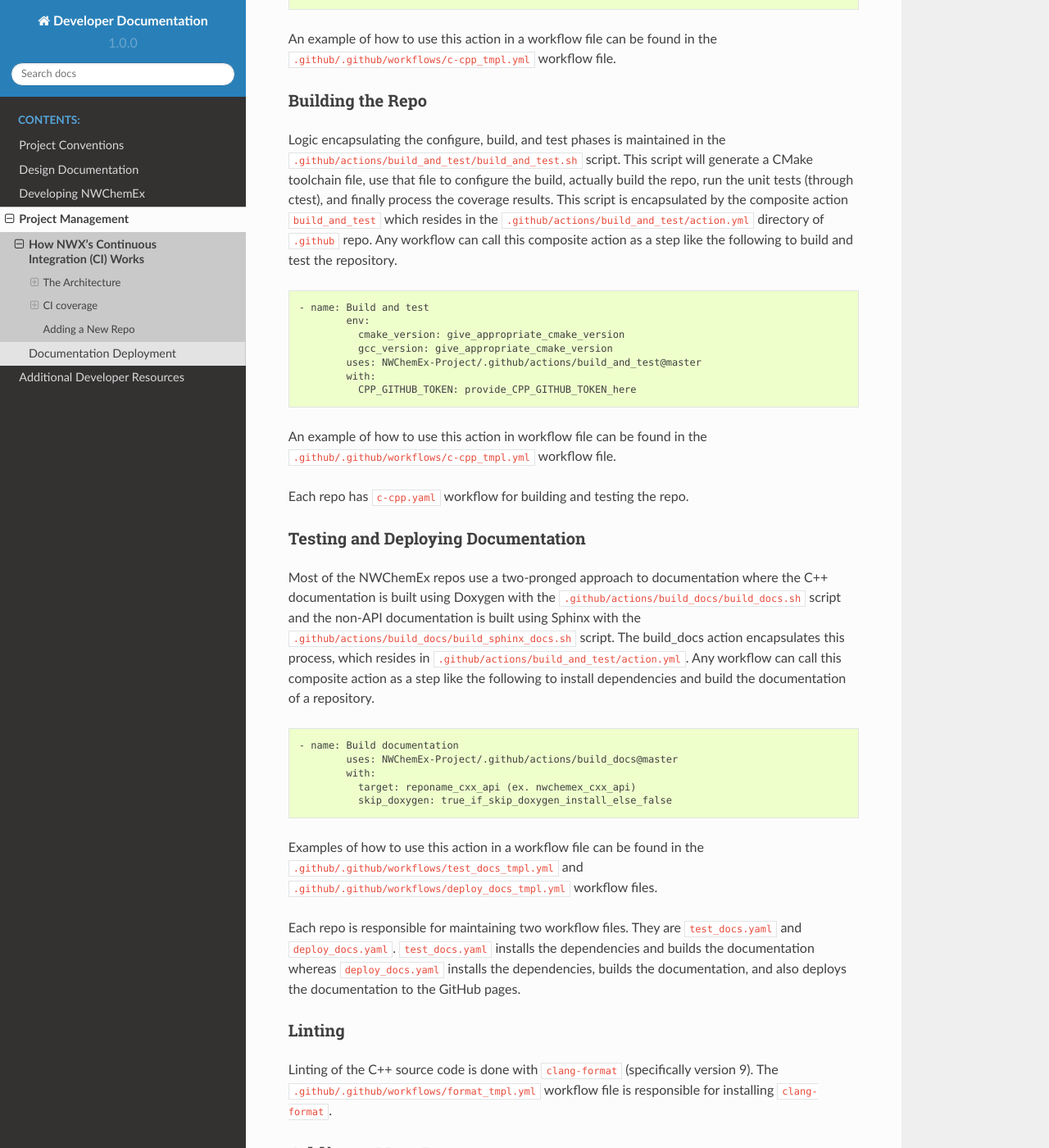
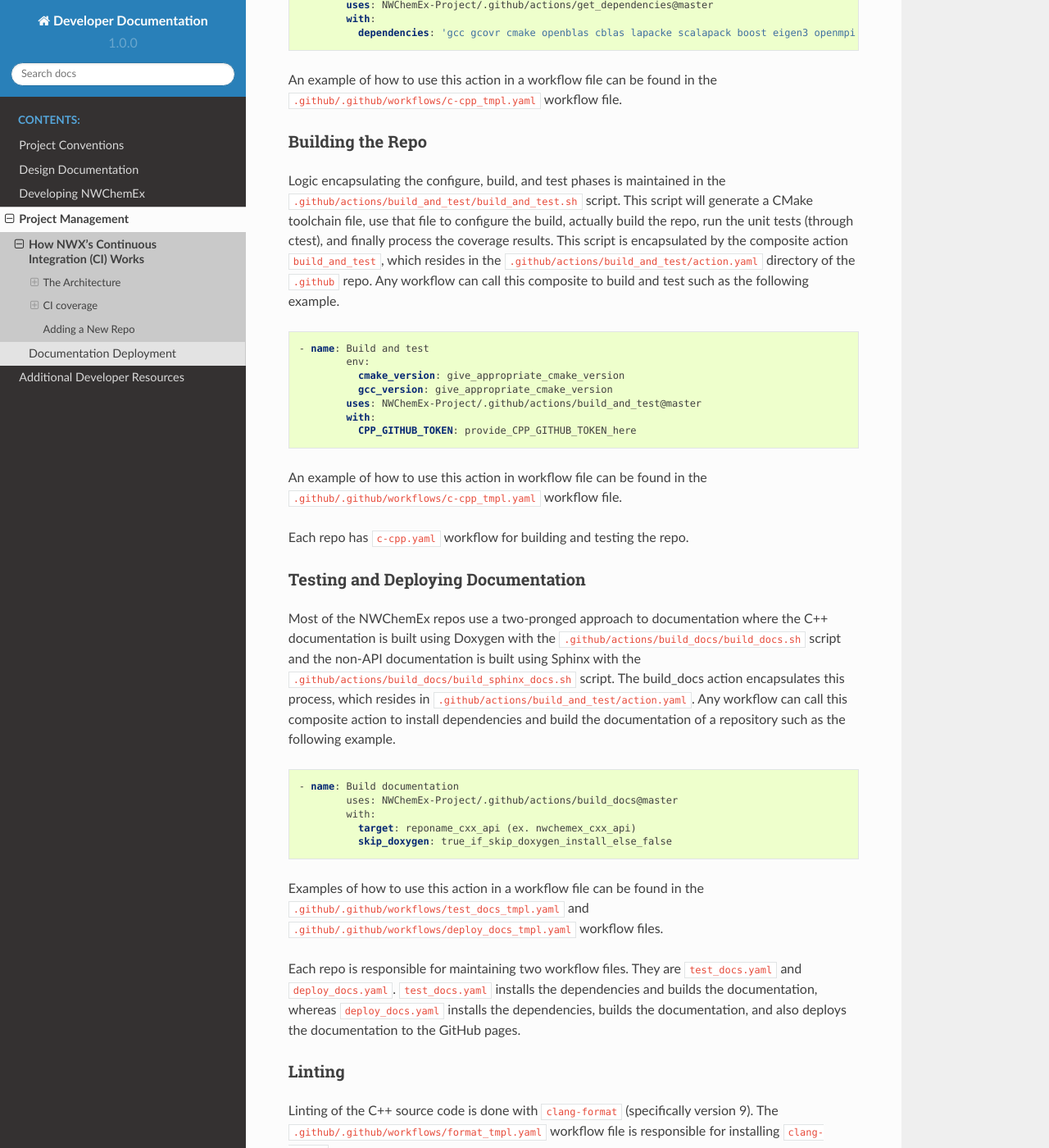
Before and after one commit to NWChemEx/.github, a Sphinx documentation site: the page built from docs/source/project_management/ci_maintainer_notes.rst, in a window 1280 px wide and 1400 px high, scrolled down 3557 px. Shown: the whole window at 82% size. Built offline with Sphinx 7.4.7 and the Read the Docs theme 2.0.0, drawn with Linux system fonts in a browser that asks for light colours; some of the changed text lies outside the part shown.

Commit message:
additional changes and fixed yaml

```diff
--- a/docs/source/project_management/ci_maintainer_notes.rst
+++ b/docs/source/project_management/ci_maintainer_notes.rst
@@ -5,15 +5,16 @@
 The purpose of this page is to document various aspects of NWX's CI.
 
 NWX has a lot of repositories. And more repositories will be added into NWX. To make the CIs of
-NWX generic and re-useable, we used `reuseable workflows<https://docs.github.com/en/actions/using-workflows/reusing-workflows>`
-with `composite actions<https://docs.github.com/en/actions/creating-actions/creating-a-composite-action>`
+NWX generic and re-useable, we used `reuseable workflows <https://docs.github.com/en/actions/using-workflows/reusing-workflows>`__
+with `composite actions <https://docs.github.com/en/actions/creating-actions/creating-a-composite-action>`__
 for designing our
 CI architecture. The goal of this design was to keep the number of codes as minimal as possible in
 the individual repositories and to ensure maximum re-use of CI components across multiple repositories.
 
 Here are a few useful tutorials on workflows in GitHub:
-* `Quickstart for GitHub Actions <https://docs.github.com/en/actions/quickstart>`
-* `GitHub Actions Tutorial, From Zero to Hero in 90 minutes <https://www.youtube.com/watch?v=TLB5MY9BBa4>`
+
+- `Quickstart for GitHub Actions <https://docs.github.com/en/actions/quickstart>`__
+- `GitHub Actions Tutorial, From Zero to Hero in 90 minutes <https://www.youtube.com/watch?v=TLB5MY9BBa4>`__
 
 The Architecture
 ================
@@ -34,33 +35,33 @@
 c. ``format.yaml``: This lints the C++ source code;
 d. ``test_docs.yaml``: This installs the dependencies and builds the documentation.
 
-In the architecture image these workflows are pictured as ``Task{{1,2,3,4}}.yml``.
+In the architecture image these workflows are pictured as ``Task{{1,2,3,4}}.yaml``.
 
 Each of those workflows calls their corresponding template workflows that resides in the ``.github`` repository with some input parameters. These calls are as follows:
 
-a. ``c-cpp.yaml`` calls the ``c-cpp_tmpl.yml`` template workflow with inputs ``dependencies`` and ``CPP_GITHUB_TOKEN``;
-b. ``deploy_docs.yaml`` calls the ``deploy_docs_tmpl.yml`` template workflow with inputs ``target``, ``dependencies``, and ``skip_doxygen``;
-c. ``format.yaml`` calls the ``format_tmpl.yml`` template workflow with input ``source``; and
-d. ``test_docs.yaml`` calls the ``test_docs_tmpl.yml`` template workflow with input ``target``, ``dependencies``, and ``skip_doxygen``.
+a. ``c-cpp.yaml`` calls the ``c-cpp_tmpl.yaml`` template workflow with inputs ``dependencies`` and ``CPP_GITHUB_TOKEN``;
+b. ``deploy_docs.yaml`` calls the ``deploy_docs_tmpl.yaml`` template workflow with inputs ``target``, ``dependencies``, and ``skip_doxygen``;
+c. ``format.yaml`` calls the ``format_tmpl.yaml`` template workflow with input ``source``; and
+d. ``test_docs.yaml`` calls the ``test_docs_tmpl.yaml`` template workflow with inputs ``target``, ``dependencies``, and ``skip_doxygen``.
 
 
 2. CALLEE (REUSABLE) WORKFLOWS LAYER
 ------------------------------------
 
-**Template reusable workflows of the .github repository:** We have four template workflows and they reside in the .github repository. So, these are the organization-wide generic template workflows that are used by all other repositories for their workflows. They have similar functions to the top level layer and are:
+**Template reusable workflows of the .github repository:** We have four template workflows and they reside in the .github repository. These are the organization-wide generic template workflows that are used by all other repositories for their workflows. The following are the templates for the functions described at the top level layer:
 
-a. ``c-cpp_tmpl.yml``
-b. ``deploy_docs_tmpl.yml``
-c. ``format_tmpl.yml``
-d. ``test_docs_tmpl.yml``
+a. ``c-cpp_tmpl.yaml``
+b. ``deploy_docs_tmpl.yaml``
+c. ``format_tmpl.yaml``
+d. ``test_docs_tmpl.yaml``
 
-The template workflows are pictured as ``Task{{1,2,3,4}}_tmpl.yml`` in the architecture image.
+The template workflows are pictured as ``Task{{1,2,3,4}}_tmpl.yaml`` in the architecture image.
 
 These template workflows receive the input parameters from the topmost layer workflow files from which they have been called. They also use some common custom actions developed by us along with the inputs received from the caller workflows. For example:
 
-a. ``c-cpp_tmpl.yml`` uses the custom actions ``get_dependencies`` with input param ``dependencies`` and ``build_and_test`` with input param ``CPP_GITHUB_TOKEN``.
-b. ``deploy_docs_tmpl.yml`` uses the custom actions ``get_dependencies`` with input param ``dependencies`` and ``build_docs`` with input params ``target`` and ``skip_doxygen``.
-c. ``test_docs_tmpl.yml`` uses the custom actions ``get_dependencies`` with input param ``dependencies`` and ``build_docs`` with input params ``target`` and ``skip_doxygen``.
+a. ``c-cpp_tmpl.yaml`` uses the custom action ``get_dependencies`` with input parameter ``dependencies`` and the custom action ``build_and_test`` with input parameter ``CPP_GITHUB_TOKEN``.
+b. ``deploy_docs_tmpl.yaml`` uses the custom action ``get_dependencies`` with input parameter ``dependencies`` and the custom action ``build_docs`` with input parameters ``target`` and ``skip_doxygen``.
+c. ``test_docs_tmpl.yaml`` uses the custom action ``get_dependencies`` with input parameter ``dependencies`` and the custom action ``build_docs`` with input parameters ``target`` and ``skip_doxygen``.
 
 3. COMPOSITE ACTIONS LAYER
 --------------------------
@@ -68,20 +69,20 @@
 **Custom actions of the .github repository:** The third layer consists of the actions that are used by
 the template workflows (previous layer) in the ``.github`` repository. The custom actions are also
 developed in a generic manner so that they can be used across all the repositories in the NWX organization
-and are composite actions. The custom composite actions are located at the
+and are composite actions. The custom composite actions are located in the
 ``.github/actions`` directory. There are currently 3 composite actions:
 
 a. ``build_and_test``
 b. ``build_docs``
 c. ``get_dependencies``
 
-These composite actions are illustrated as ``Action{{1,2,3}}.yml`` in the architecture image.
+These composite actions are illustrated as ``Action{{1,2,3}}.yaml`` in the architecture image.
 
 All these composite actions usually run some bash scripts with input parameters that are passed to it from the template workflows. For example:
 
-a. ``build_and_test`` action runs the ``build_and_test.sh`` bash scripts with input parameters ``CPP_GITHUB_TOKEN``;
-b. ``build_docs`` action runs the ``build_docs.sh`` bash script with input parameters ``target``, if the ``doxygen`` dependency is required; otherwise it runs the ``build_sphinx_docs.sh`` bash script without any parameters;
-c. ``get_dependencies`` action runs the ``get_dependencies.sh`` bash script with input parameters ``dependencies``.
+a. ``build_and_test`` action runs the ``build_and_test.sh`` bash scripts with input parameter ``CPP_GITHUB_TOKEN``;
+b. ``build_docs`` action runs the ``build_docs.sh`` bash script with input parameter ``target``, if the ``doxygen`` dependency is required; otherwise it runs the ``build_sphinx_docs.sh`` bash script without any parameters;
+c. ``get_dependencies`` action runs the ``get_dependencies.sh`` bash script with input parameter ``dependencies``.
 
 
 4. BASH SCRIPTS LAYER (BOTTOM LAYER)
@@ -103,9 +104,9 @@
 All logic for installing the dependencies of a repository is maintained in the
 ``.github/actions/get_dependencies/get_dependencies.sh`` script. This script takes a list of
 dependencies to install and installs them. The GitHub workflows should get their
-dependencies by calling this script. This script is encapsulated by the composite action ``get_dependencies`` which resides in the ``.github/actions/get_dependencies/action.yml`` directory of the ``.github`` repo. Any workflow can call this composite action as a step with a list of dependencies to install those dependencies such as the following example.
+dependencies by calling this script. This script is encapsulated by the composite action ``get_dependencies`` which resides in the ``.github/actions/get_dependencies/action.yaml`` directory of the ``.github`` repo. Any workflow can call this composite action as a step with a list of dependencies to install those dependencies such as the following example.
 
-.. code-block:: yml
+.. code-block:: yaml
 
    - name: Get dependencies
            env:
@@ -115,7 +116,7 @@
            with:
              dependencies: 'gcc gcovr cmake openblas cblas lapacke scalapack boost eigen3 openmpi cppyy numpy libint'
 
-An example of how to use this action in a workflow file can be found in the ``.github/.github/workflows/c-cpp_tmpl.yml`` workflow file.
+An example of how to use this action in a workflow file can be found in the ``.github/.github/workflows/c-cpp_tmpl.yaml`` workflow file.
 
 Building the Repo
 -----------------
@@ -123,9 +124,9 @@
 Logic encapsulating the configure, build, and test phases is maintained in the
 ``.github/actions/build_and_test/build_and_test.sh`` script. This script will generate a CMake
 toolchain file, use that file to configure the build, actually build the repo,
-run the unit tests (through ctest), and finally process the coverage results. This script is encapsulated by the composite action ``build_and_test`` which resides in the ``.github/actions/build_and_test/action.yml`` directory of ``.github`` repo. Any workflow can call this composite action as a step like the following to build and test the repository.
+run the unit tests (through ctest), and finally process the coverage results. This script is encapsulated by the composite action ``build_and_test``, which resides in the ``.github/actions/build_and_test/action.yaml`` directory of the ``.github`` repo. Any workflow can call this composite to build and test such as the following example.
 
-.. code-block:: yml2
+.. code-block:: yaml
 
    - name: Build and test
            env:
@@ -135,7 +136,7 @@
            with:
              CPP_GITHUB_TOKEN: provide_CPP_GITHUB_TOKEN_here
 
-An example of how to use this action in workflow file can be found in the ``.github/.github/workflows/c-cpp_tmpl.yml`` workflow file.
+An example of how to use this action in workflow file can be found in the ``.github/.github/workflows/c-cpp_tmpl.yaml`` workflow file.
 
 Each repo has ``c-cpp.yaml`` workflow for building and testing the repo.
 
@@ -143,9 +144,9 @@
 -----------------------------------
 
 Most of the NWChemEx repos use a two-pronged approach to documentation where the
-C++ documentation is built using Doxygen with the ``.github/actions/build_docs/build_docs.sh`` script and the non-API documentation is built using Sphinx with the ``.github/actions/build_docs/build_sphinx_docs.sh`` script. The build_docs action encapsulates this process, which resides in ``.github/actions/build_and_test/action.yml``. Any workflow can call this composite action as a step like the following to install dependencies and build the documentation of a repository.
+C++ documentation is built using Doxygen with the ``.github/actions/build_docs/build_docs.sh`` script and the non-API documentation is built using Sphinx with the ``.github/actions/build_docs/build_sphinx_docs.sh`` script. The build_docs action encapsulates this process, which resides in ``.github/actions/build_and_test/action.yaml``. Any workflow can call this composite action to install dependencies and build the documentation of a repository such as the following example.
 
-.. code-block:: yml3
+.. code-block:: yaml
 
    - name: Build documentation
            uses: NWChemEx-Project/.github/actions/build_docs@master
@@ -153,17 +154,17 @@
              target: reponame_cxx_api (ex. nwchemex_cxx_api)
              skip_doxygen: true_if_skip_doxygen_install_else_false
 
-Examples of how to use this action in a workflow file can be found in the ``.github/.github/workflows/test_docs_tmpl.yml`` and ``.github/.github/workflows/deploy_docs_tmpl.yml`` workflow files.
+Examples of how to use this action in a workflow file can be found in the ``.github/.github/workflows/test_docs_tmpl.yaml`` and ``.github/.github/workflows/deploy_docs_tmpl.yaml`` workflow files.
 
 
-Each repo is responsible for maintaining two workflow files. They are ``test_docs.yaml`` and ``deploy_docs.yaml``. ``test_docs.yaml`` installs the dependencies and builds the documentation whereas ``deploy_docs.yaml`` installs the dependencies, builds the documentation, and also deploys the documentation to the GitHub pages.
+Each repo is responsible for maintaining two workflow files. They are ``test_docs.yaml`` and ``deploy_docs.yaml``. ``test_docs.yaml`` installs the dependencies and builds the documentation, whereas ``deploy_docs.yaml`` installs the dependencies, builds the documentation, and also deploys the documentation to the GitHub pages.
 
 
 Linting
 -------
 
 Linting of the C++ source code is done with ``clang-format`` (specifically version
-9). The ``.github/.github/workflows/format_tmpl.yml`` workflow file is responsible for installing ``clang-format``.
+9). The ``.github/.github/workflows/format_tmpl.yaml`` workflow file is responsible for installing ``clang-format``.
 
 Adding a New Repo
 =================
@@ -172,50 +173,50 @@
 
 1. To install dependencies, build, and test a repo, first copy the ``c-cpp.yaml`` file from ``NWChemEx-Project/NWChemEx/.github/workflows/c-cpp.yaml``. Now we only need to change the ``dependencies`` parameter and only give the names of the dependencies that are required by the new repo. Everything else remains the same.
 
-This ``c-cpp.yaml`` file will call the ``c-cpp_tmpl.yml`` file of the centralized ``.github`` repo and take care of the rest of the tasks for you!!!
+This ``c-cpp.yaml`` file will call the ``c-cpp_tmpl.yaml`` file of the centralized ``.github`` repo and take care of the rest of the tasks for you!!!
 
 2. To install dependencies and build the documentation, first copy the ``test_docs.yaml`` file from ``NWChemEx-Project/NWChemEx/.github/workflows/test_docs.yaml``. It has the following parameters where the values should be changed (primarily the reponame):
 
-.. code-block:: yml
+.. code-block:: yaml
 
    target: reponame_cxx_api (for example: nwchemex_cxx_api)
    dependencies: cmake doxygen sphinx
 
 However if you do not need Doxygen, then the text should be as follows:
 
-.. code-block:: yml
+.. code-block:: yaml
 
    dependencies: sphinx
    skip_doxygen: true
 
 Notice that the ``target`` is not required.
 
-The ``test_docs.yaml`` file will call the ``test_docs_tmpl.yml`` file of the centralized ``.github`` repo and take care of the rest of the tasks for you!!!
+The ``test_docs.yaml`` file will call the ``test_docs_tmpl.yaml`` file of the centralized ``.github`` repo and take care of the rest of the tasks for you!!!
 
 3. To install the dependencies, build the documentation, and also to deploy the documentation to GitHub pages, first copy the ``deploy_docs.yaml`` file from ``NWChemEx-Project/NWChemEx/.github/workflows/deploy_docs.yaml``. It has the following parameters and the values (primarily the reponame in the target) should be changed:
 
-.. code-block:: yml
+.. code-block:: yaml
 
    target: reponame_cxx_api (for example: nwchemex_cxx_api)
    dependencies: cmake doxygen sphinx
 
 However if you do not need Doxygen, then the text should be as follows:
 
-.. code-block:: yml
+.. code-block:: yaml
 
    dependencies: sphinx
    skip_doxygen: true
 
 Notice that the ``target`` is not required.
 
-The ``test_docs.yaml`` file will call the ``deploy_docs_tmpl.yml`` file of the centralized ``.github`` repo and take care of the rest of the tasks for you!!!
+The ``test_docs.yaml`` file will call the ``deploy_docs_tmpl.yaml`` file of the centralized ``.github`` repo and take care of the rest of the tasks for you!!!
 
 4. To install the ``clang-format`` linting tool, first copy the ``format.yaml`` file from ``NWChemEx-Project/NWChemEx/.github/workflows/format.yaml``. It has the following parameters and the values for the source should be changed as appropriate:
 
-.. code-block:: yml
+.. code-block:: yaml
 
    source: 'include src tests'.
 
 You do not need to change anything else.
 
-This ``format.yaml`` file will call the ``format_tmpl.yml`` file of the centralized ``.github`` repo and take care of the rest of the tasks for you!!!
+This ``format.yaml`` file will call the ``format_tmpl.yaml`` file of the centralized ``.github`` repo and take care of the rest of the tasks for you!!!
```
